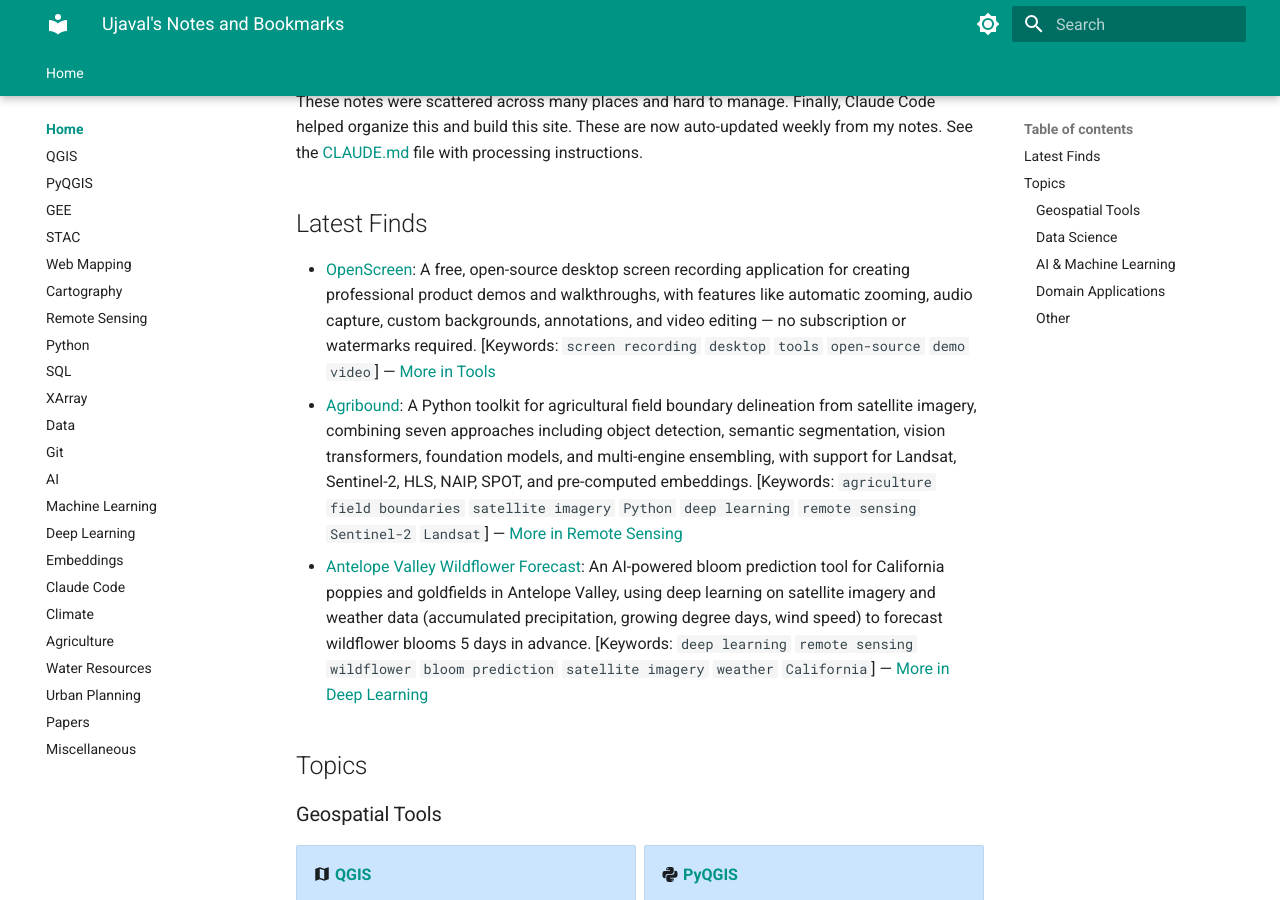
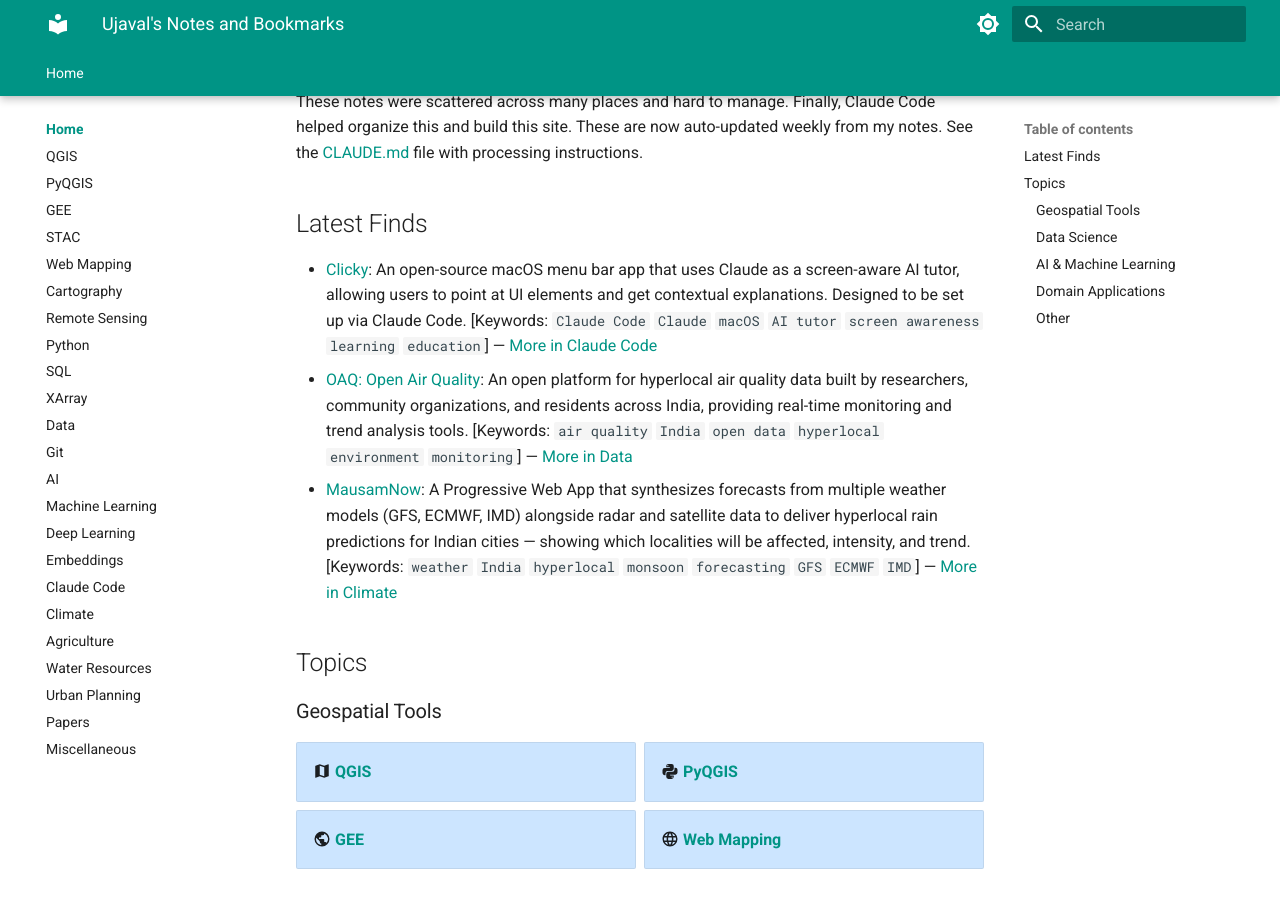
Before and after one commit to spatialthoughts/notes, an MkDocs documentation site: the page built from content/index.md, in a window 1280 px wide and 900 px high, scrolled down 206 px. Built offline with MkDocs 1.6.1 and Material for MkDocs 9.7.7, drawn with Linux system fonts in a browser that asks for light colours.

Commit message:
Process 2026-04-02, 2026-04-05, 2026-04-07, 2026-04-08 daily notes: add Historical Basemaps and OAQ to Data, MausamNow to Climate, Clicky to Claude_Code; update Latest Finds
Co-Authored-By: Claude Sonnet 4.6 <noreply@anthropic.com>

```diff
--- a/content/index.md
+++ b/content/index.md
@@ -6,9 +6,9 @@ These notes were scattered across many places and hard to manage. Finally, Claud
 
 ## Latest Finds
 
-- [OpenScreen](https://github.com/siddharthvaddem/openscreen): A free, open-source desktop screen recording application for creating professional product demos and walkthroughs, with features like automatic zooming, audio capture, custom backgrounds, annotations, and video editing — no subscription or watermarks required. [Keywords: `screen recording` `desktop` `tools` `open-source` `demo` `video`] — [More in Tools](Tools.md)
-- [Agribound](https://github.com/montimaj/agribound): A Python toolkit for agricultural field boundary delineation from satellite imagery, combining seven approaches including object detection, semantic segmentation, vision transformers, foundation models, and multi-engine ensembling, with support for Landsat, Sentinel-2, HLS, NAIP, SPOT, and pre-computed embeddings. [Keywords: `agriculture` `field boundaries` `satellite imagery` `Python` `deep learning` `remote sensing` `Sentinel-2` `Landsat`] — [More in Remote Sensing](Remote_Sensing.md)
-- [Antelope Valley Wildflower Forecast](https://antelope.leaftime.net/): An AI-powered bloom prediction tool for California poppies and goldfields in Antelope Valley, using deep learning on satellite imagery and weather data (accumulated precipitation, growing degree days, wind speed) to forecast wildflower blooms 5 days in advance. [Keywords: `deep learning` `remote sensing` `wildflower` `bloom prediction` `satellite imagery` `weather` `California`] — [More in Deep Learning](Deep_Learning.md)
+- [Clicky](https://github.com/farzaa/clicky): An open-source macOS menu bar app that uses Claude as a screen-aware AI tutor, allowing users to point at UI elements and get contextual explanations. Designed to be set up via Claude Code. [Keywords: `Claude Code` `Claude` `macOS` `AI tutor` `screen awareness` `learning` `education`] — [More in Claude Code](Claude_Code.md)
+- [OAQ: Open Air Quality](https://oaq.notf.in/): An open platform for hyperlocal air quality data built by researchers, community organizations, and residents across India, providing real-time monitoring and trend analysis tools. [Keywords: `air quality` `India` `open data` `hyperlocal` `environment` `monitoring`] — [More in Data](Data.md)
+- [MausamNow](https://open.substack.com/pub/abhijitvaidya/p/your-weather-app-wasnt-built-for): A Progressive Web App that synthesizes forecasts from multiple weather models (GFS, ECMWF, IMD) alongside radar and satellite data to deliver hyperlocal rain predictions for Indian cities — showing which localities will be affected, intensity, and trend. [Keywords: `weather` `India` `hyperlocal` `monsoon` `forecasting` `GFS` `ECMWF` `IMD`] — [More in Climate](Climate.md)
 
 ## Topics
 
```
Also changed, not shown: content/Claude_Code.md (+2 -0 lines), content/Climate.md (+4 -0 lines), content/Data.md (+4 -0 lines).
